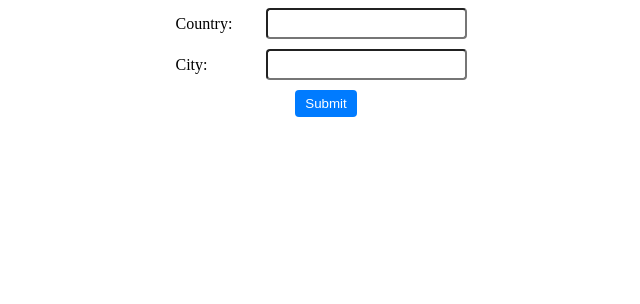
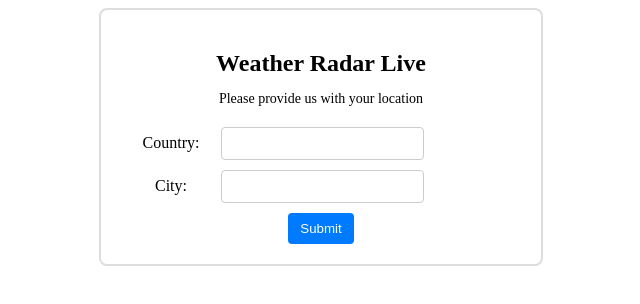
Before and after one commit to DSkiani/Web_Technogies_Assignemnet, an Angular app: page / in a window 1280 px wide. Shown: the top 304 px of the page, without its empty margins (319-959 px from the left). Built offline with nearby package versions, Linux system fonts and the light colour scheme.

Commit message:
basic form styling

```diff
--- a/src/app/front-page/application-form/application-form.component.html
+++ b/src/app/front-page/application-form/application-form.component.html
@@ -1,5 +1,7 @@
-<div>
-    <form (ngSubmit)="submitForm()" class="form-container">
+<div class="form-container">
+    <h2 class="form-title">Weather Radar Live</h2>
+    <p class="form-subtitle">Please provide us with your location</p>
+    <form (ngSubmit)="submitForm()" class="form">
         <div class="input-group">
             <label for="country">Country:</label>
             <input type="text" id="country" name="country" [(ngModel)]="country" class="form-control">
--- a/src/app/front-page/application-form/application-form.component.scss
+++ b/src/app/front-page/application-form/application-form.component.scss
@@ -1,7 +1,20 @@
 .form-container {
-    display: flex;
-    flex-direction: column;
-    align-items: center;
+    border: 2px solid #ddd;
+    border-radius: 8px;
+    padding: 20px;
+    text-align: center;
+    max-width: 400px;
+    margin: 0 auto;
+}
+
+.form-title {
+    font-size: 24px;
+    margin-bottom: 10px;
+}
+
+.form-subtitle {
+    font-size: 14px;
+    margin-bottom: 20px;
 }
 
 .input-group {
@@ -11,15 +24,14 @@
 }
 
 .input-group label {
-    width: 80px;
+    width: 100px;
     /* Adjust label width as needed */
 }
 
 .form-control,
 .btn {
-    padding: 6px 10px;
-    margin-left: 10px;
-    /* Add margin between label and input/button */
+    padding: 8px 12px;
+    border: 1px solid #ccc;
     border-radius: 4px;
 }
 
```
